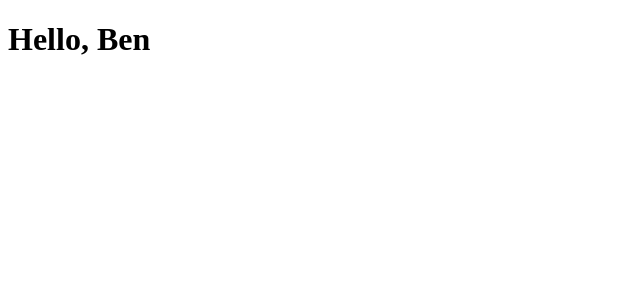
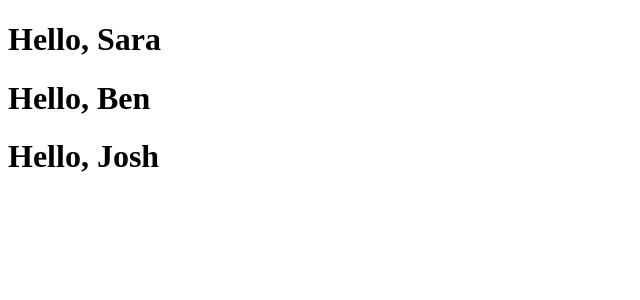
Before and after one commit to quantum93/react-tutorial, a React (Create React App) app: page / in a window 1280 px wide. Shown: the top 300 px of the page, without its empty margins (0-640 px from the left). Built offline with nearby package versions, Linux system fonts and the light colour scheme.

Commit message:
Composing components Components can refer to other components in their output.

```diff
--- a/src/index.js
+++ b/src/index.js
@@ -1,20 +1,29 @@
 import React from 'react';
 import ReactDOM from 'react-dom';
-import App from './App';
+// import App from './App';
 import * as serviceWorker from './serviceWorker';
 
-// function Welcome(props) {
-//   return <h1>Hello, {props.name}</h1>;
+function Welcome(props) {
+  return <h1>Hello, {props.name}</h1>;
+}
+
+// class Welcome extends React.Component {
+//   render() {
+//     return <h1>Hello, {this.props.name}</h1>;
+//   }
 // }
 
-class Welcome extends React.Component {
-  render() {
-    return <h1>Hello, {this.props.name}</h1>;
-  }
+function App() {
+  return (
+    <div>
+      <Welcome name="Sara" />
+      <Welcome name="Ben" />
+      <Welcome name="Josh" />
+    </div>
+  )
 }
-
 ReactDOM.render(
-  <Welcome name="Ben"/>,
+  <App />,
   document.getElementById('root')
 );
 
```
